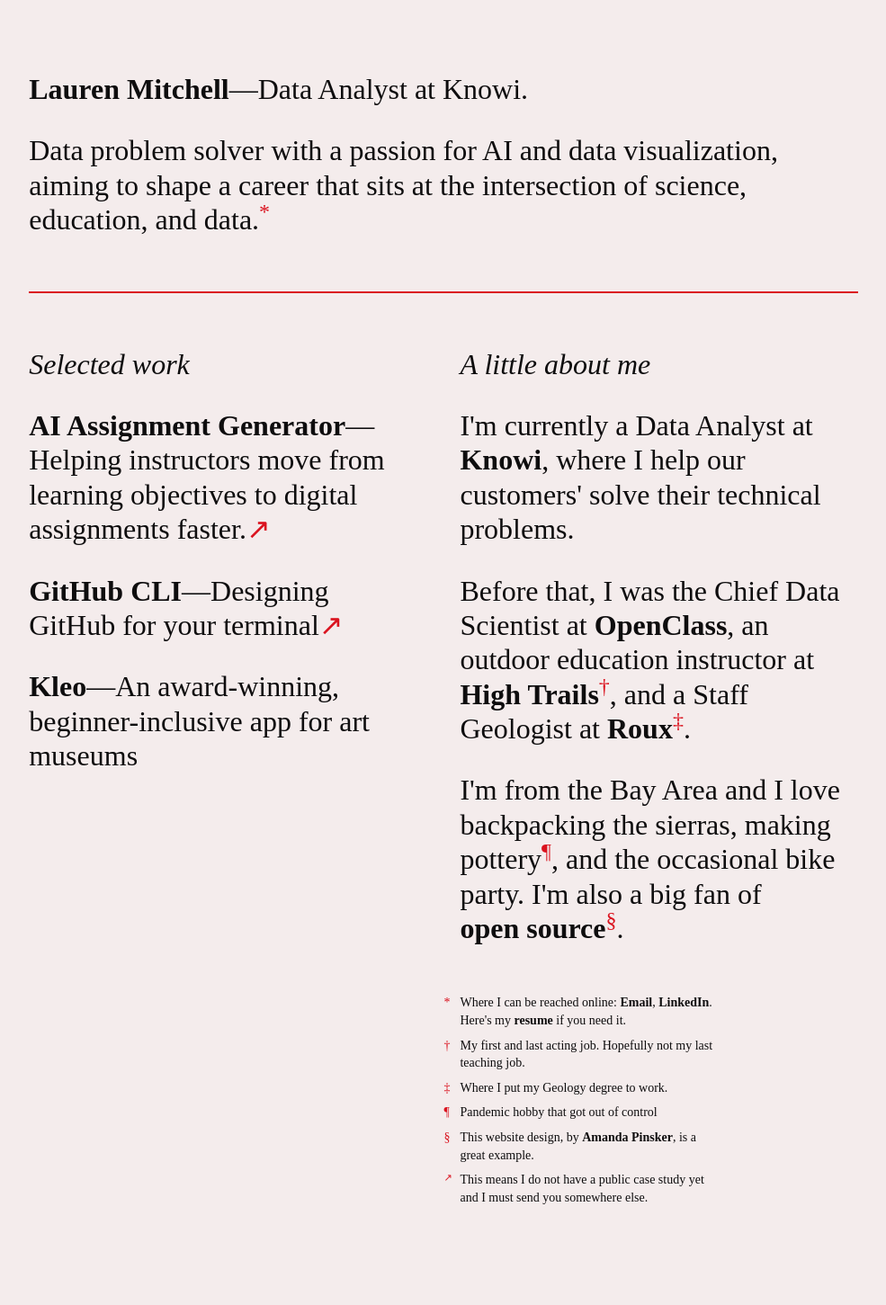
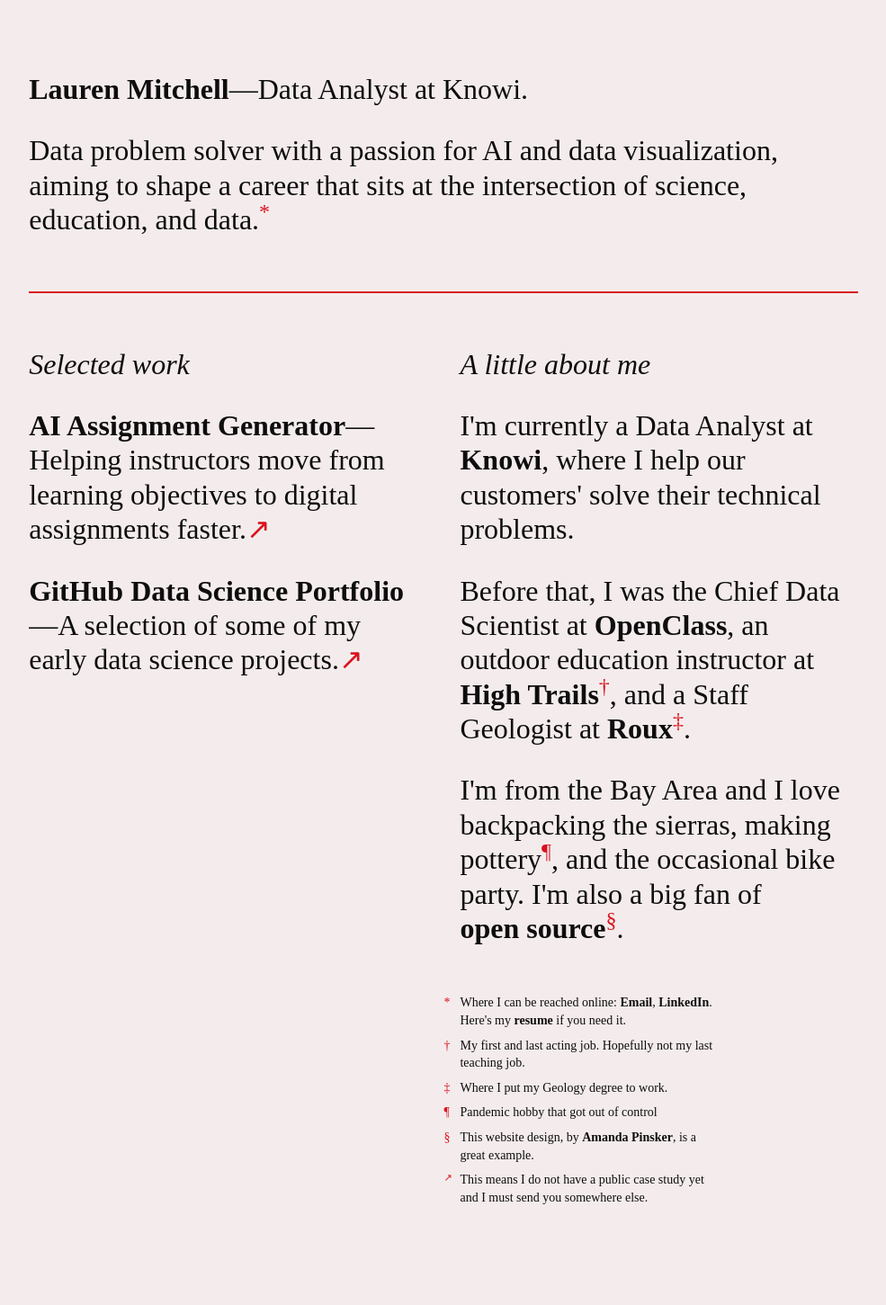
Before and after one commit to laurenmitch/laurenmitch.github.io, a Jekyll site: the page built from index.html, in a window 1280 px wide. Shown: the whole page at 90% size, without its empty margins (147-1132 px from the left). Built offline with Jekyll 4.4.1, drawn with Linux system fonts in a browser that asks for light colours; some web fonts are replaced.

Commit message:
Update portfolio.yaml

```diff
--- a/_data/portfolio.yaml
+++ b/_data/portfolio.yaml
@@ -4,9 +4,9 @@
   show: true
   external: true
   id: desktop
-- title: GitHub CLI
-  description: Designing GitHub for your&nbsp;terminal
-  url: https://www.youtube.com/watch?v=zsjeZZVAk1E&ab_channel=Figma
+- title: GitHub Data Science Portfolio
+  description: A selection of some of my early data science projects.
+  url: https://github.com/laurenmitch/DataSciencePortfolio
   show: true
   external: true
   id: cli
@@ -19,7 +19,7 @@
 - title: Kleo
   description: An award-winning, beginner-inclusive app for art museums
   url: /project/museum
-  show: true
+  show: false
   external: false
   id: kleo
   site: https://invis.io/VB9OO63AY#/210571241_Home
```
